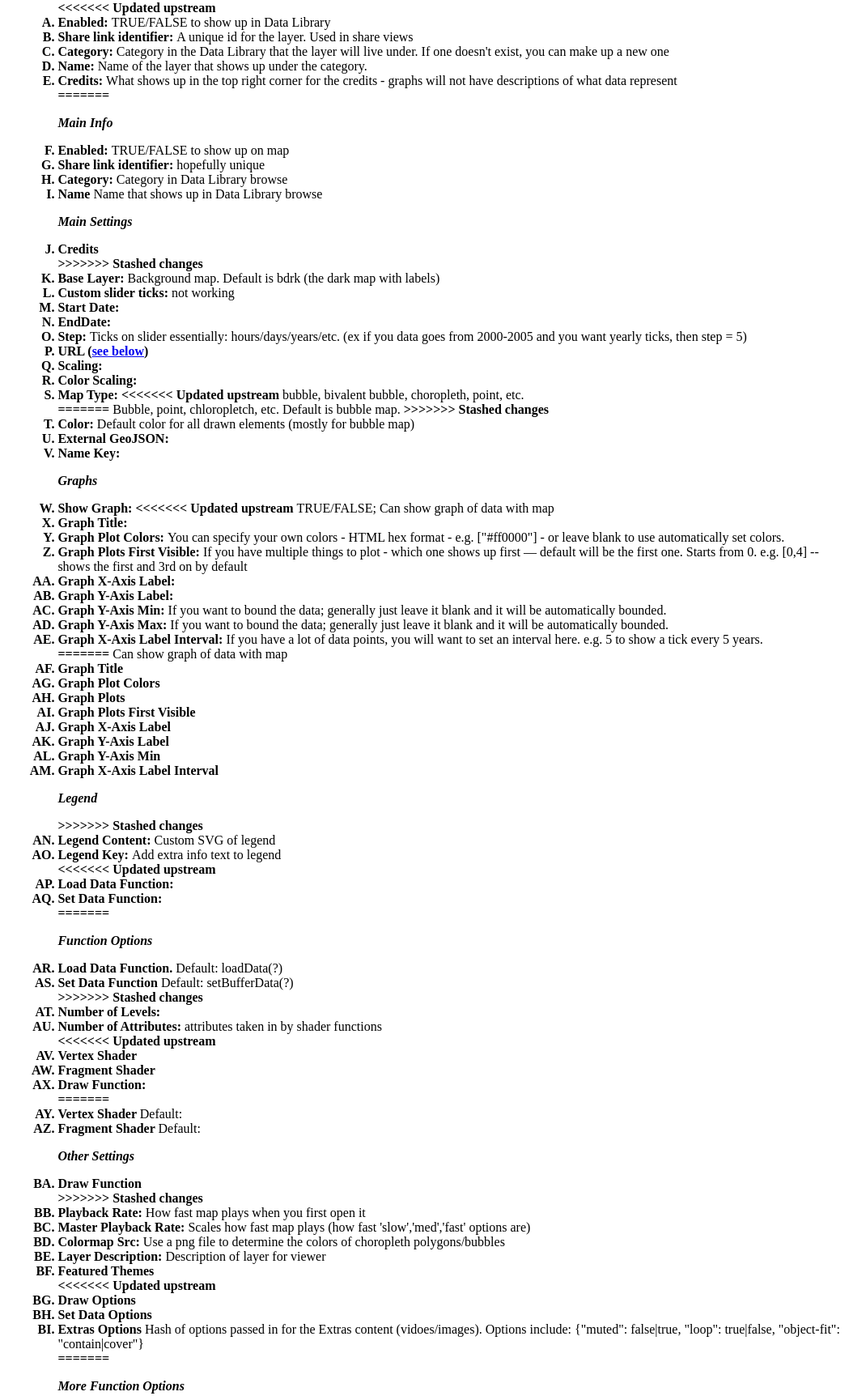
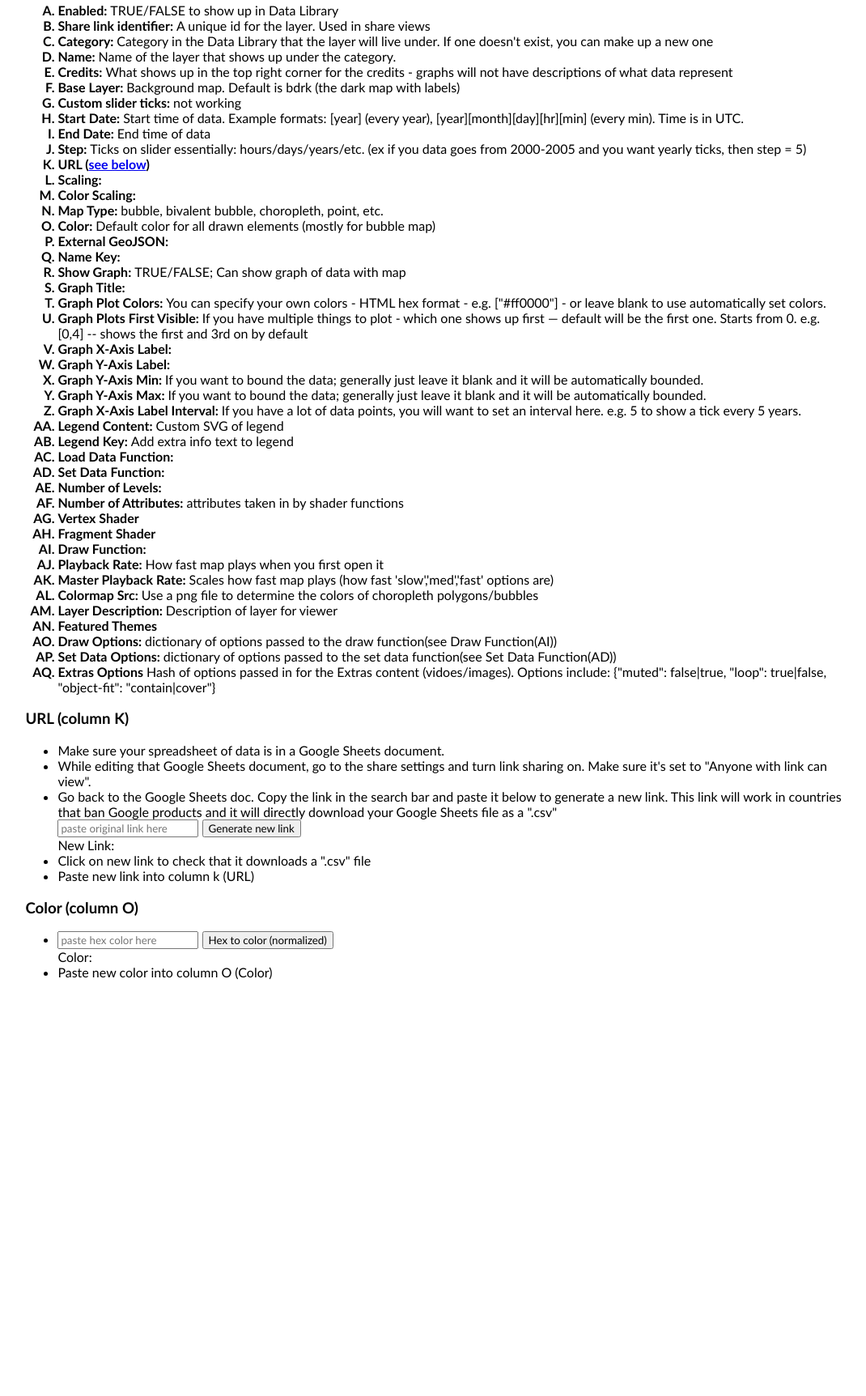
Before and after one commit to CMU-CREATE-Lab/making-earthtime-maps, a plain HTML site: page spreadsheet-info/index.html in a window 1280 px wide. Shown: the part 120-1844 px from the top of the page at 81% size, without its empty margins (103-1173 px from the left). After the commit the page ends 1346 px from the top, so only its background shows below. Drawn offline with Linux system fonts and the light colour scheme.

Commit message:
removed categories, added to start date, added links to p5.js sketches

```diff
--- a/spreadsheet-info/index.html
+++ b/spreadsheet-info/index.html
@@ -2,11 +2,7 @@
 <html>
   <style>
     html * {
-<<<<<<< Updated upstream
       font-family: calibri;
-=======
-      font-family: Courier
->>>>>>> Stashed changes
     }
     #info{
       font-weight: normal;
@@ -30,7 +26,6 @@
     <h1>How to make an Earthtime map:</h1>
     <h3>Columns</h3>
     <ol type="A" style="font-weight:bold">
-<<<<<<< Updated upstream
       <li>Enabled:
         <span id="info">TRUE/FALSE to show up in Data Library</span></li>
       <li>Share link identifier:
@@ -41,27 +36,13 @@
         <span id="info">Name of the layer that shows up under the category.</span></li>
       <li>Credits:
          <span id="info">What shows up in the top right corner for the credits - graphs will not have descriptions of what data represent</span></li>
-=======
-
-      <p>Main Info</p>
-      <li>Enabled:
-        <span id="info">TRUE/FALSE to show up on map</span></li>
-      <li>Share link identifier:
-        <span id="info">hopefully unique</span></li>
-      <li>Category:
-        <span id="info">Category in Data Library browse</span></li>
-      <li>Name
-        <span id="info">Name that shows up in Data Library browse</span></li>
-
-      <p>Main Settings</p>
-      <li>Credits</li>
->>>>>>> Stashed changes
       <li>Base Layer:
         <span id="info">Background map. Default is bdrk (the dark map with labels)</span></li>
       <li>Custom slider ticks:
         <span id="info">not working</span></li>
       <li>Start Date:
-      <li>EndDate:
+        <span id="info">Start time of data. Example formats: [year] (every year), [year][month][day][hr][min] (every min). Time is in UTC.</span></li>
+      <li>End Date: <span id="info">End time of data</span></li>
       <li>Step:
         <span id="info">Ticks on slider essentially: hours/days/years/etc. (ex if you data goes from 2000-2005 and you want yearly ticks, then step = 5)</span></li>
       <li>URL (<a href="#url-instruct">see below</a>)</li>
@@ -70,21 +51,14 @@
       <li>Color Scaling:
         <span id="info"></span></li>
       <li>Map Type:
-<<<<<<< Updated upstream
         <span id="info">bubble, bivalent bubble, choropleth, point, etc.</span></li>
-=======
-        <span id="info">Bubble, point, chloropletch, etc. Default is bubble map.</span></li>
->>>>>>> Stashed changes
       <li>Color:
         <span id="info">Default color for all drawn elements (mostly for bubble map)</span></li>
       <li>External GeoJSON:
         <span id="info"></span></li>
       <li>Name Key:
         <span id="info"></span></li>
-
-      <p>Graphs</p>
       <li>Show Graph:
-<<<<<<< Updated upstream
         <span id="info">TRUE/FALSE; Can show graph of data with map</span></li>
       <li>Graph Title:</li>
       <li>Graph Plot Colors:
@@ -99,51 +73,19 @@
         <span id="info">If you want to bound the data; generally just leave it blank and it will be automatically bounded.</span></li>
       <li>Graph X-Axis Label Interval:
         <span id="info">If you have a lot of data points, you will want to set an interval here. e.g. 5 to show a tick every 5 years.</span></li>
-=======
-        <span id="info">Can show graph of data with map</span></li>
-      <li>Graph Title</li>
-      <li>Graph Plot Colors</li>
-      <li>Graph Plots</li>
-      <li>Graph Plots First Visible</li>
-      <li>Graph X-Axis Label</li>
-      <li>Graph Y-Axis Label</li>
-      <li>Graph Y-Axis Min</li>
-      <li>Graph X-Axis Label Interval</li>
-
-      <p>Legend</p>
->>>>>>> Stashed changes
       <li>Legend Content:
         <span id="info">Custom SVG of legend</span></li>
       <li>Legend Key:
         <span id="info">Add extra info text to legend</span></li>
-<<<<<<< Updated upstream
       <li>Load Data Function:</li>
       <li>Set Data Function:</li>
-=======
-
-      <p>Function Options</p>
-      <li>Load Data Function.
-        <span id="info">Default: loadData(?)</span></li>
-      <li>Set Data Function
-        <span id="info">Default: setBufferData(?)</span></li>
->>>>>>> Stashed changes
       <li>Number of Levels:
         <span id="info"></span></li>
       <li>Number of Attributes:
         <span id="info">attributes taken in by shader functions</span></li>
-<<<<<<< Updated upstream
       <li>Vertex Shader</li>
       <li>Fragment Shader</li>
       <li>Draw Function:</li>
-=======
-      <li>Vertex Shader
-        <span id="info">Default: </span></li>
-      <li>Fragment Shader
-        <span id="info">Default: </span></li>
-
-      <p>Other Settings</p>
-      <li>Draw Function</li>
->>>>>>> Stashed changes
       <li>Playback Rate:
         <span id="info">How fast map plays when you first open it</span></li>
       <li>Master Playback Rate:
@@ -153,19 +95,12 @@
       <li>Layer Description:
         <span id="info">Description of layer for viewer</span></li>
       <li>Featured Themes</li>
-<<<<<<< Updated upstream
-      <li>Draw Options</li>
-      <li>Set Data Options</li>
-      <li>Extras Options
-        <span id="info">Hash of options passed in for the Extras content (vidoes/images). Options include: {"muted": false|true, "loop": true|false, "object-fit": "contain|cover"}</span></li></li>
-=======
-
-      <p>More Function Options</p>
       <li>Draw Options:
         <span id="info">dictionary of options passed to the draw function(see Draw Function(AI))</span></li>
       <li>Set Data Options:
         <span id="info">dictionary of options passed to the set data function(see Set Data Function(AD))</span></li>
->>>>>>> Stashed changes
+      <li>Extras Options
+        <span id="info">Hash of options passed in for the Extras content (vidoes/images). Options include: {"muted": false|true, "loop": true|false, "object-fit": "contain|cover"}</span></li></li>
     </ol>
     <a name="url-instruct"></a>
     <h3>URL (column K)</h3>
```
Also changed, not shown: scripts/glyph_sketch_links.txt (added).
